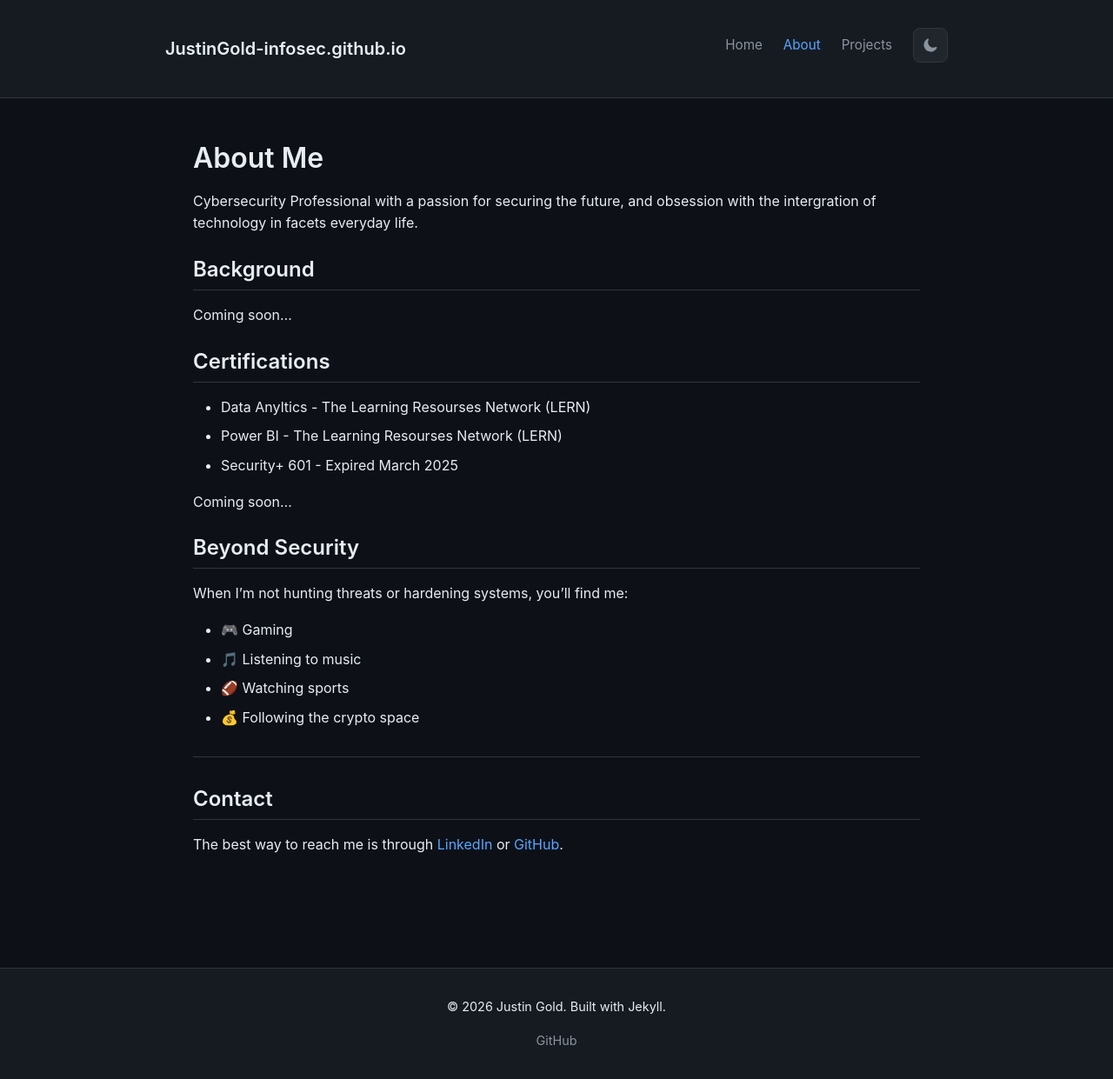
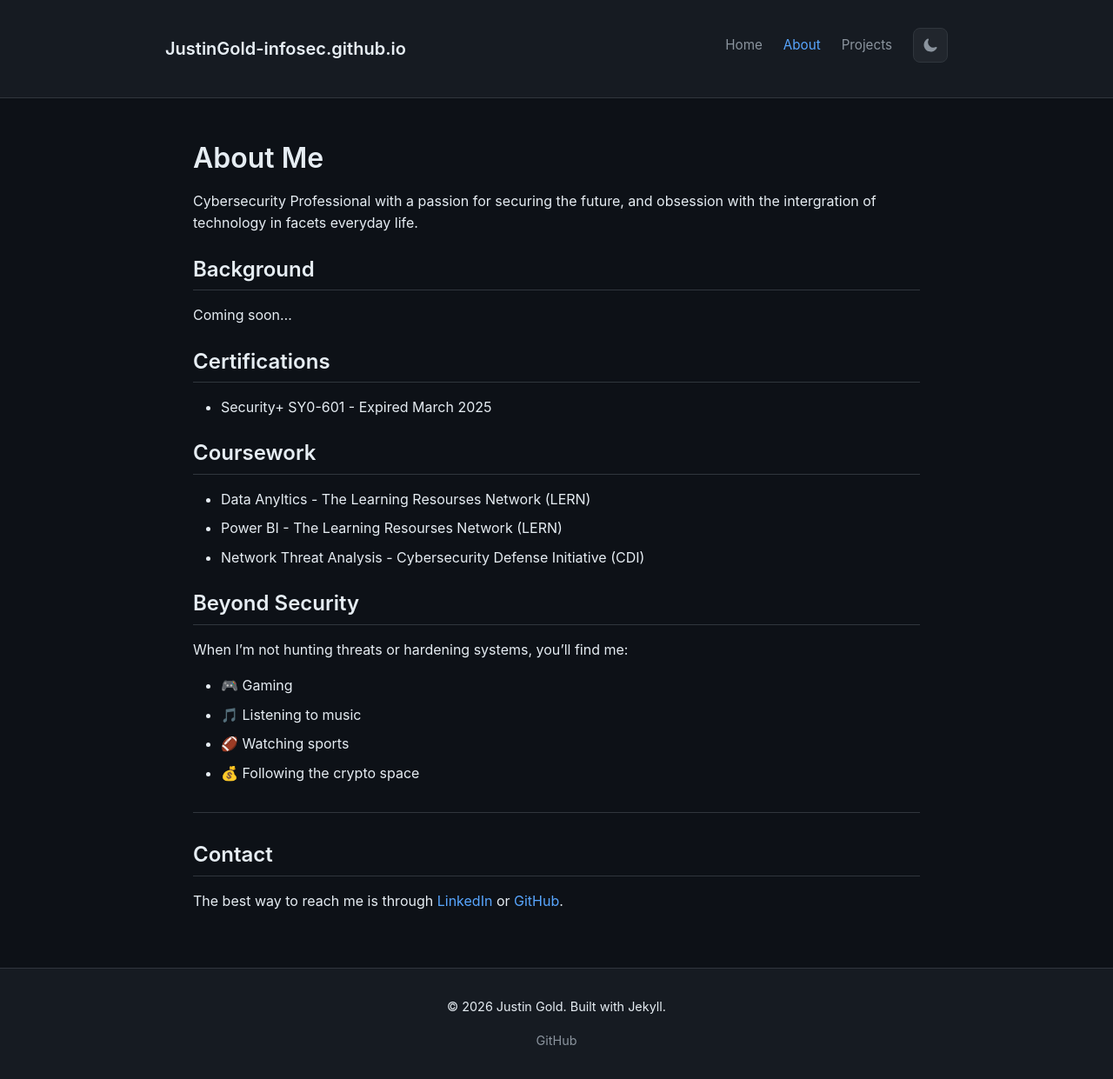
Before and after one commit to JustinGold-infosec/JustinGold-infosec.github.io, a Jekyll site: the page built from about.md, in a window 1280 px wide and 1256 px high. Shown: the top 1241 px of the window at 87% size. Built offline with Jekyll 4.4.1, drawn with Linux system fonts in a browser that asks for light colours.

Commit message:
Refactor certifications and coursework section

```diff
--- a/about.md
+++ b/about.md
@@ -15,16 +15,17 @@ Cybersecurity Professional with a passion for securing the future, and obsession
 Coming soon...
 
 ## Certifications
+- Security+ SY0-601 - Expired March 2025
+
+## Coursework
 - Data Anyltics - The Learning Resourses Network (LERN)
 - Power BI - The Learning Resourses Network (LERN)
-- Security+ 601 - Expired March 2025
+- Network Threat Analysis - Cybersecurity Defense Initiative (CDI)
 <!-- List your certs here, for example: -->
 <!-- - CISSP -->
 <!-- - CEH -->
 <!-- - Security+ -->
 <!-- - OSCP -->
-
-Coming soon...
 
 ## Beyond Security
 
```
